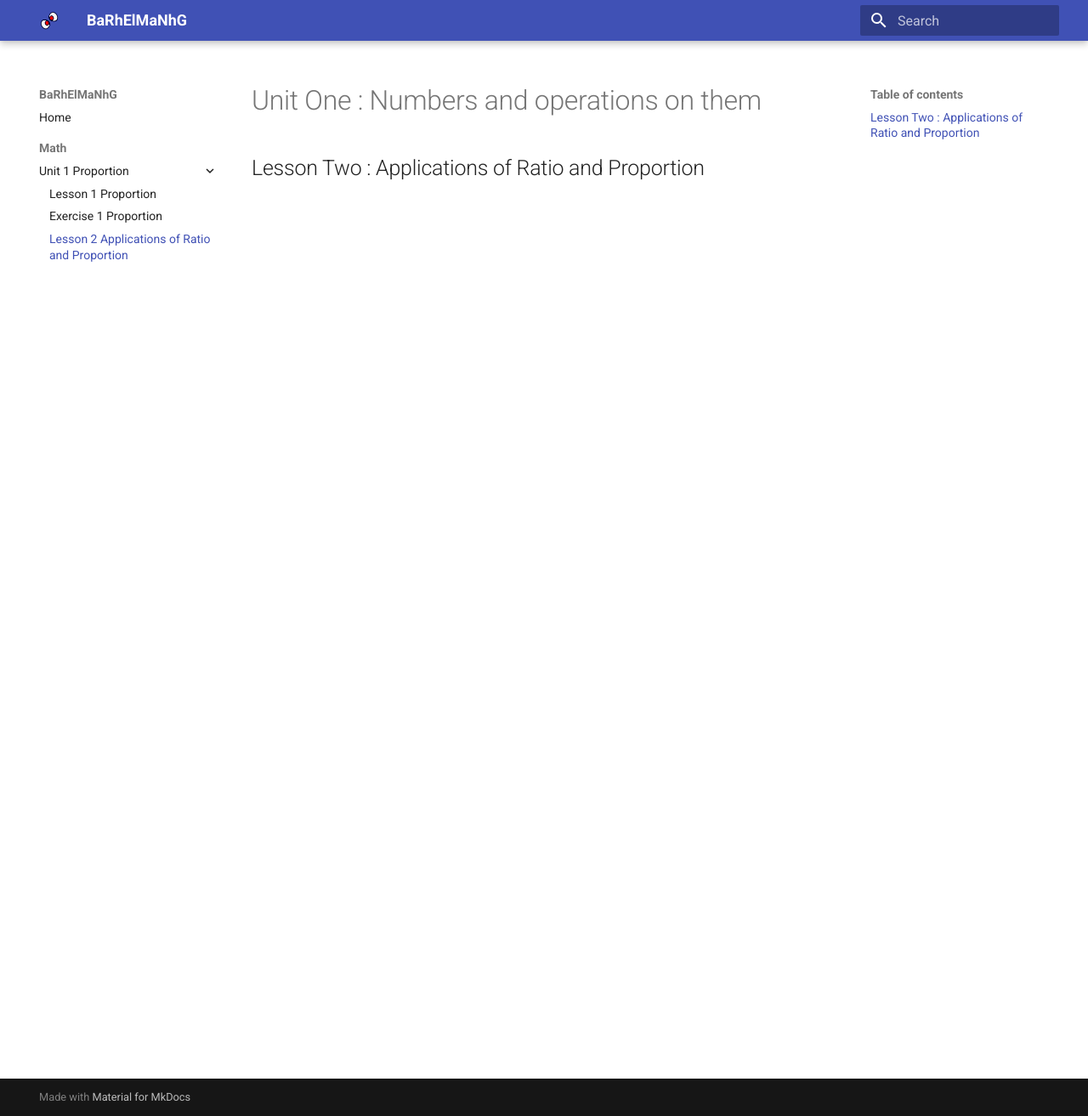
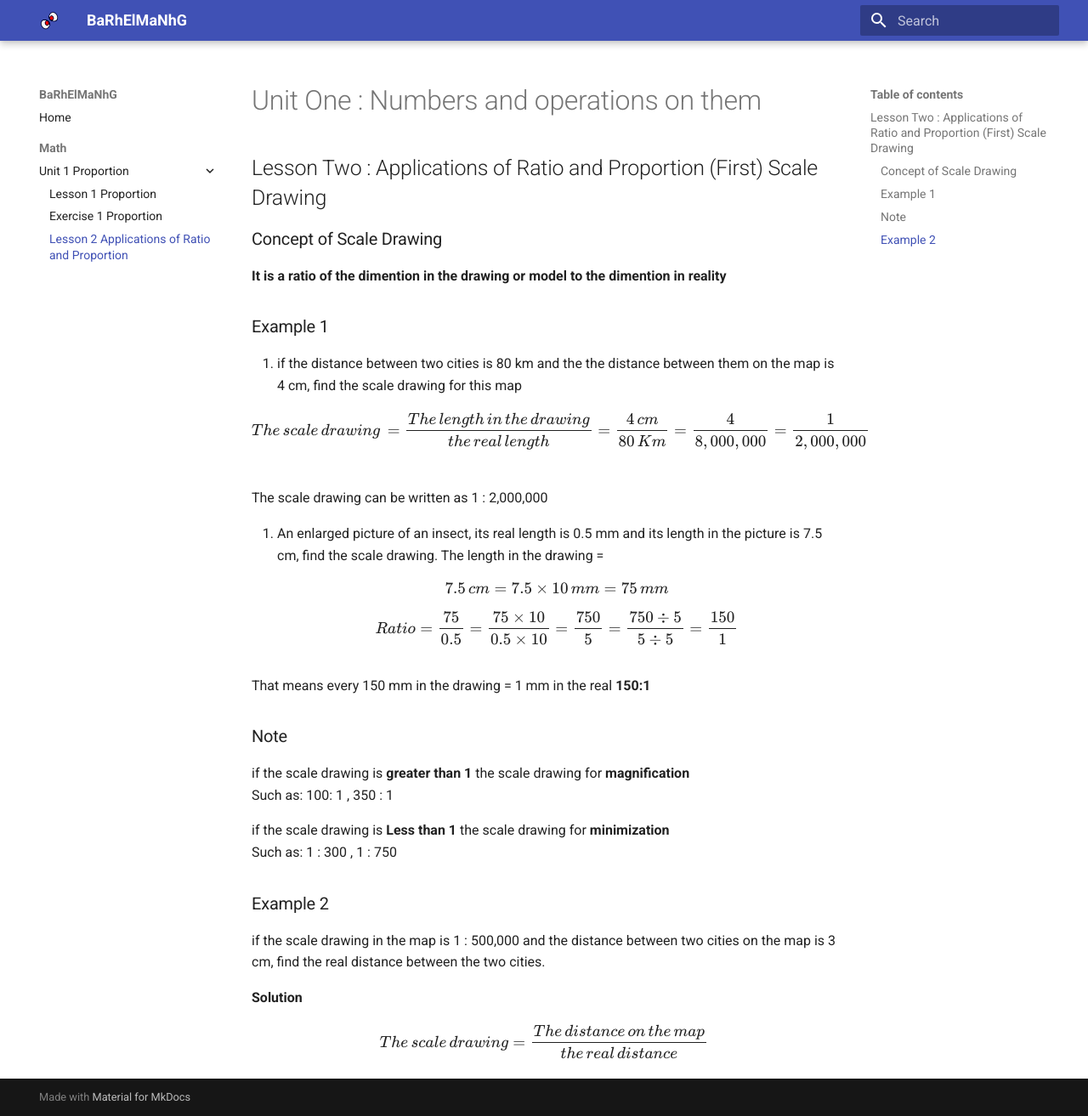
Before and after one commit to amansour-gh/educational.github.io, an MkDocs documentation site: the page built from docs/math/unit1/lesson2.md, in a window 1280 px wide and 1313 px high. Shown: the whole window at 85% size. Built offline with MkDocs 1.6.1 and Material for MkDocs 9.7.7, drawn with Linux system fonts in a browser that asks for light colours.

Commit message:
240928-34

```diff
--- a/docs/math/unit1/lesson2.md
+++ b/docs/math/unit1/lesson2.md
@@ -1,2 +1,38 @@
 # Unit One : Numbers and operations on them
-## Lesson Two : Applications of Ratio and Proportion
+## Lesson Two : Applications of Ratio and Proportion (First) Scale Drawing
+
+### Concept of Scale Drawing
+
+**It is a ratio of the dimention in the drawing or model to the dimention in reality**
+
+
+### Example 1
+
+1.  if the distance between two cities is 80 km and the the distance between them on the map is 4 cm, find the scale drawing for this map
+
+$$ The \, scale \, drawing \, = \frac{The \, length \, in \, the \, drawing}{the \, real \, length} = \frac{4 \, cm}{80 \, Km} = \frac{4}{8,000,000} = \frac{1}{2,000,000} $$
+The scale drawing can be written as 1 : 2,000,000
+
+
+2.  An enlarged picture of an insect, its real length is 0.5 mm and its length in the picture is 7.5 cm, find the scale drawing.
+   The length in the drawing =
+   $$ 7.5 \, cm = 7.5 \times 10 \, mm = 75 \, mm $$
+   $$ Ratio = \frac{75}{0.5} = \frac{75 \times 10}{0.5 \times 10} = \frac{750}{5} = \frac{750 \div 5}{5 \div 5} = \frac{150}{1} $$
+
+   That means every 150 mm in the drawing = 1 mm in the real **150:1**
+
+### Note
+if the scale drawing is **greater than 1** the scale drawing for **magnification**
+Such as: 100: 1 , 350 : 1
+
+if the scale drawing is **Less than 1** the scale drawing for **minimization**
+Such as: 1 : 300 , 1 : 750
+
+
+### Example 2
+
+if the scale drawing in the map is 1 : 500,000 and the distance between two cities on the map is 3 cm, find the real distance between the two cities.
+
+**Solution**
+
+$$ The \, scale \, drawing = \frac{The \, distance \, on \, the \, map}{the \, real \, distance} $$
```
Also changed, not shown: docs/math/unit1/index.md (deleted, +0 -1 lines).
